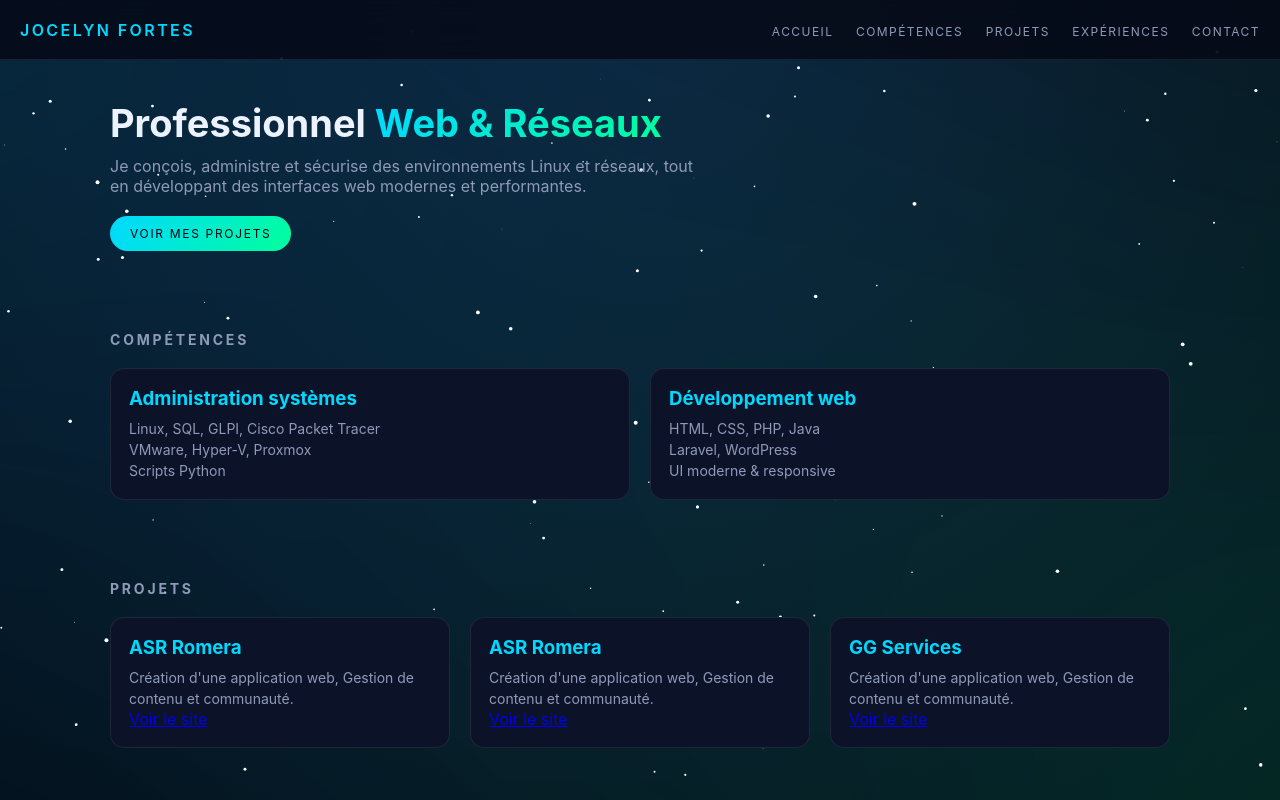
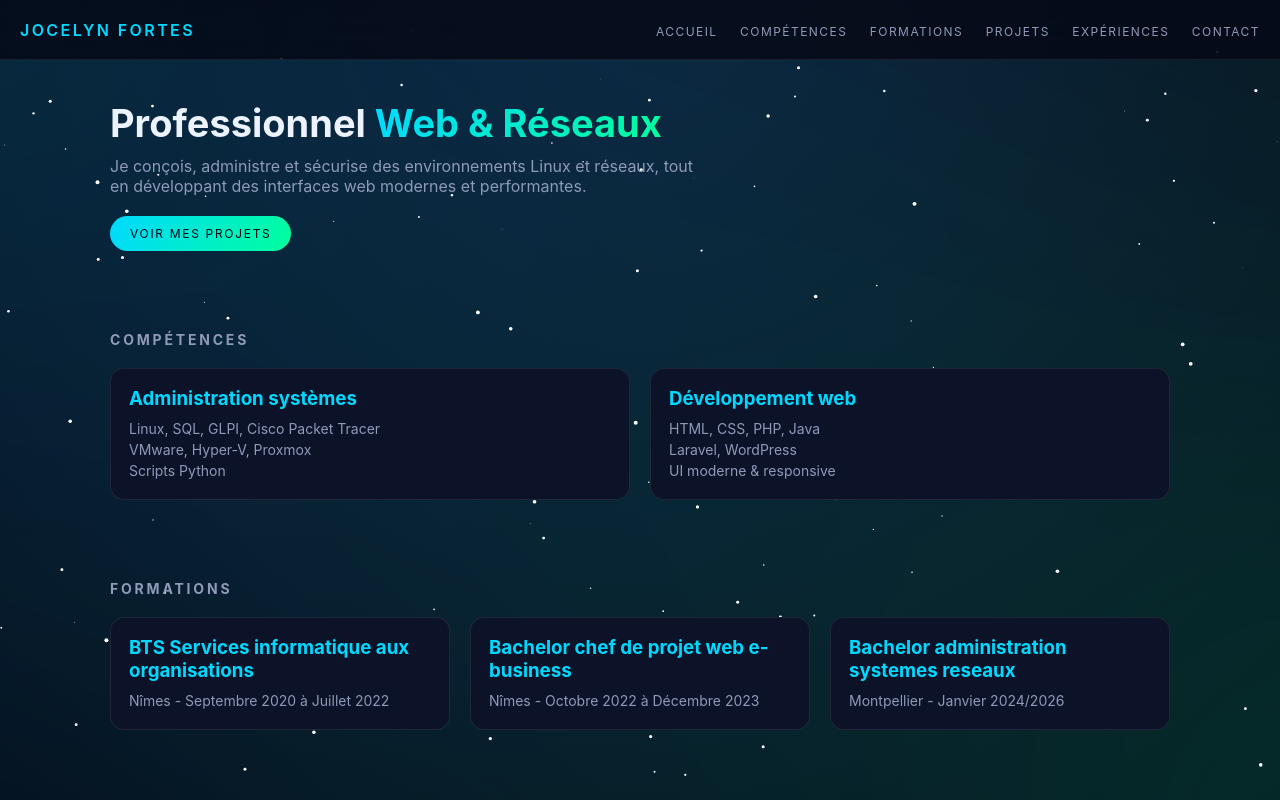
Before and after one commit to jocelynfrts-lab/portfolio, a plain HTML site: page index.html in a window 1280 px wide. Shown: the top 800 px of the page. Drawn offline with Linux system fonts and the light colour scheme.

Commit message:
Mise à jour du texte

```diff
--- a/index.html
+++ b/index.html
@@ -191,6 +191,7 @@ footer{
   <div class="links">
     <a href="#home">Accueil</a>
     <a href="#skills">Compétences</a>
+    <a href="#formations">Formations</a>
     <a href="#projects">Projets</a>
     <a href="#experience">Expériences</a>
     <a href="#contact">Contact</a>
@@ -226,18 +227,31 @@ footer{
   </div>
 </section>
 
+<section id="Formations">
+  <h2>Formations</h2>
+  <div class="card-grid">
+    <div class="card">
+      <h3>BTS Services informatique aux organisations </h3>
+      <p>Nîmes - Septembre 2020 à Juillet 2022</p>
+    </div>
+
+    <div class="card">
+      <h3>Bachelor chef de projet web e-business </h3>
+      <p>Nîmes - Octobre 2022 à Décembre 2023</p>
+    </div>
+    <div class="card">
+      <h3>Bachelor administration systemes reseaux </h3>
+      <p>Montpellier - Janvier 2024/2026</p>
+    </div>
+  </div>
+</section>
+
 <section id="projects">
   <h2>Projets</h2>
 
   <div class="card-grid">
 
      <div class="card">
-      <h3>ASR Romera</h3>
-      <p>Création d'une application web, Gestion de contenu et communauté.</p>
-      <a href="https://asrautoservicesromera.fr" target="_blank">Voir le site</a>
-    </div>
-
-    <div class="card">
       <h3>ASR Romera</h3>
       <p>Création d'une application web, Gestion de contenu et communauté.</p>
       <a href="https://asrautoservicesromera.fr" target="_blank">Voir le site</a>
```
